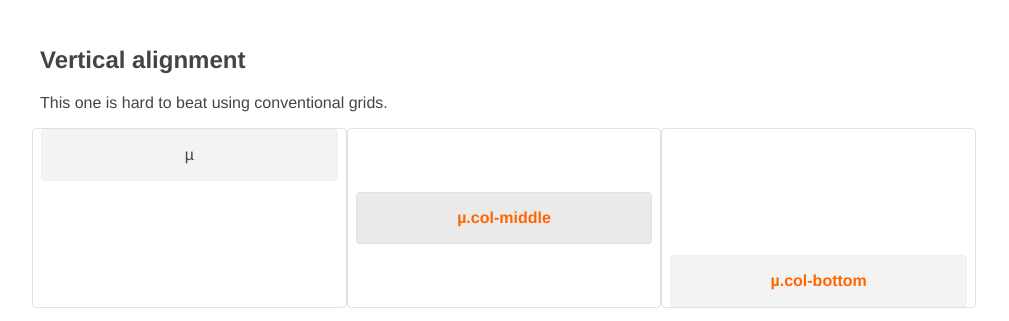
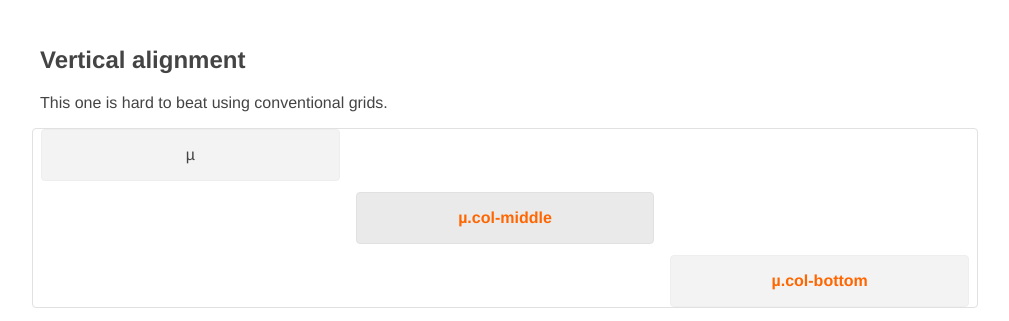
Before and after one commit to firedev/nanogrid, a website: page index.html in a window 1280 px wide. Shown: the part 3140-3461 px from the top of the page, without its empty margins (136-1145 px from the left). Drawn offline with Linux system fonts and the light colour scheme.

Commit message:
Nicer docs

```diff
--- a/index.html
+++ b/index.html
@@ -348,10 +348,10 @@
         <h2>Vertical alignment</h2>
         <p>This one is hard to beat using conventional grids.</p>
 
-        <div class="row">
-          <div class="col border "><div>µ</div><br/><br/><br/><br/><br/><br/><br/></div>
-          <div class="col border col-middle"><div><b>µ.col-middle</b></div></div>
-          <div class="col border col-bottom"><div><b>µ.col-bottom</b></div></div>
+        <div class="row border">
+          <div class="col"><div>µ</div><br/><br/><br/><br/><br/><br/><br/></div>
+          <div class="col col-middle"><div><b>µ.col-middle</b></div></div>
+          <div class="col col-bottom"><div><b>µ.col-bottom</b></div></div>
         </div>
 
           <pre>
```
